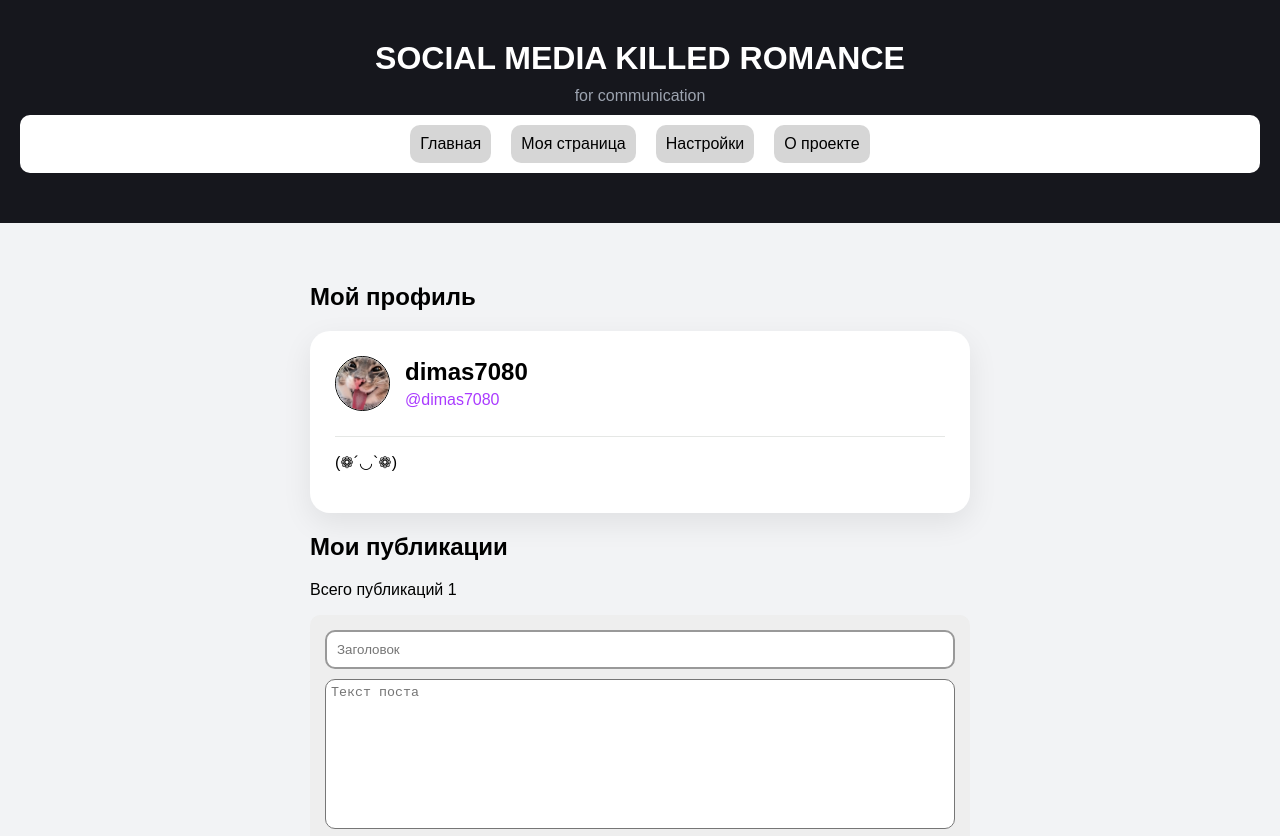
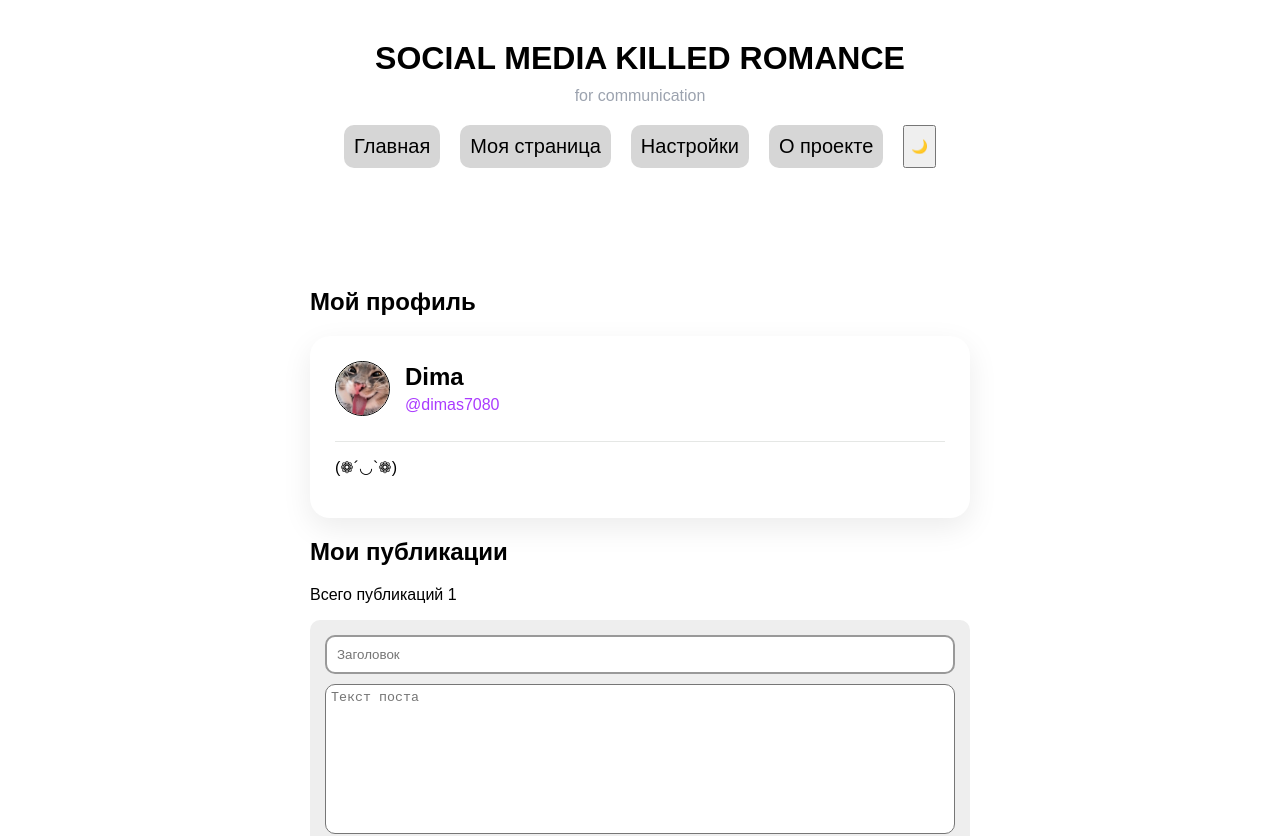
Before and after one commit to dimaswork7080/React, a React (Vite) app: page /profile in a window 1280 px wide. Shown: the top 836 px of the page. Built offline with nearby package versions, Linux system fonts and the light colour scheme.

Commit message:
Добавил тему

```diff
--- a/src/App.jsx
+++ b/src/App.jsx
@@ -1,5 +1,7 @@
 import { Routes, Route } from "react-router-dom";
 import { PostsProvider } from "./context/PostsContext";
+import { UserProvider } from "./context/UserContext";
+import { useTheme } from "./context/ThemeContext";
 
 import './App.css'
 import Header from "./components/Header";
@@ -10,11 +12,13 @@ import Settings from "./pages/Settings"
 import About from "./pages/About"
 
 function App() {
+  const {theme} = useTheme();
 
   return (
-    <div className='app'>
+    <div className={`app theme-${theme}`}>
       <Header />
       <main>
+        <UserProvider>
           <PostsProvider>
             <Routes>
               <Route path="/" element={<Home />} />
@@ -23,6 +27,8 @@ function App() {
               <Route path="/about" element={<About />} />
             </Routes>
           </PostsProvider>
+        </UserProvider>
+
       </main>
     </div>
   )
--- a/src/components/Header.jsx
+++ b/src/components/Header.jsx
@@ -1,24 +1,30 @@
 import { Link } from "react-router-dom";
+import { useTheme } from "../context/ThemeContext";
 
 function Header() {
+    const { theme, toggleTheme} = useTheme();
+
     return (
-        <header className="header">
+        <header className={`header theme-${theme}`}>
             <h1>SOCIAL MEDIA KILLED ROMANCE</h1>
             <p>for communication</p>
 
             <nav className="navigation">
-                <Link to="/">
+                <Link className={`nav-link theme-${theme}`} to="/">
                     Главная
                 </Link>
-                <Link to="/profile">
+                <Link className={`nav-link theme-${theme}`} to="/profile">
                     Моя страница
                 </Link>
-                <Link to="/settings">
+                <Link className={`nav-link theme-${theme}`} to="/settings">
                     Настройки
                 </Link>
-                <Link to="/about">
+                <Link className={`nav-link theme-${theme}`} to="/about">
                     О проекте
                 </Link>
+                <button onClick={toggleTheme}>
+                    {theme === "light" ? "🌙" : "☀"}
+                </button>
             </nav>
         </header>
 
--- a/src/components/ProfileCard.jsx
+++ b/src/components/ProfileCard.jsx
@@ -1,5 +1,6 @@
-import { useState } from "react";
-import Post from "./Post";
+// import { useState } from "react";
+// import Post from "./Post";
+import { useUser } from "../context/UserContext";
 
 function ProfileCard() {
     // const [posts, setPosts] = useState([
@@ -60,13 +61,14 @@ function ProfileCard() {
     //         posts.filter((post) => post.id !== id)
     //     );
     // }
+    const {userName} = useUser();
 
     return (
         <section className="profile-card">
             <div className="profile">
                 <img src="src/assets/cat.jpg" alt="" className="avatar"></img>
                 <div className="profile-info">
-                    <h2>dimas7080</h2>
+                    <h2>{userName}</h2>
                     <p>@dimas7080</p>
                 </div>
             </div>
--- /dev/null
+++ b/src/context/ThemeContext.jsx
@@ -0,0 +1,32 @@
+import { createContext, useContext, useEffect, useState } from "react";
+
+const ThemeContext = createContext();
+
+export function ThemeProvider({children}){
+    const [theme, setTheme] = useState(()=> {
+        return localStorage.getItem("theme") || "light";
+    });
+
+    useEffect(()=>{
+        localStorage.setItem("theme", theme);
+    }, [theme]);
+
+    function toggleTheme(){
+        setTheme((currentTheme) => currentTheme === "light" ? "dark" : "light");
+    }
+
+    return(
+        <ThemeContext.Provider value={{theme, toggleTheme}}>
+            {children}
+        </ThemeContext.Provider>
+    )
+}
+
+export function useTheme(){
+    const context = useContext(ThemeContext);
+    if(context === null){
+        throw new Error("useTheme должен использоваться внутри ThemeProvider");
+    }
+
+    return context;
+}
--- /dev/null
+++ b/src/context/UserContext.jsx
@@ -0,0 +1,23 @@
+import { createContext, useContext, useState } from "react";
+
+const UserContext = createContext();
+
+export function UserProvider({children}){
+    const [userName, setUserName] = useState("Dima");
+
+    return (
+        <UserContext.Provider value={{userName, setUserName}}>
+            {children}
+        </UserContext.Provider>
+    );
+}
+
+export function useUser(){
+    const context = useContext(UserContext);
+
+    if(context === null){
+        throw new Error("useUser должен использоваться внутри UserProvider")
+    }
+
+    return context;
+}
--- a/src/index.css
+++ b/src/index.css
@@ -143,6 +143,36 @@ button {
   padding: 40px 20px;
 }
 
+.header.theme-light {
+  background-color: white;
+  color: black;
+}
+
+.app.theme-light {
+  background-color: white;
+  color: black;
+  transition: all 0.2s;
+}
+
+.app.theme-dark {
+  background-color: black;
+  color: white;
+  transition: all 0.2s;
+}
+
+.nav-link {
+  color: white;
+  text-decoration: none;
+  font-size: 20px;
+}
+
+.nav-link.theme-light {
+  color: black;
+  text-decoration: none;
+  font-size: 20px;
+}
+
+
 .header h1 {
   margin: 0 0 10px;
   font-size: 32px
@@ -155,7 +185,7 @@ button {
 
 /*main */
 main {
-  max-width:  700px;
+  max-width: 700px;
   margin: 0 auto;
   padding: 40px 20px;
 }
@@ -234,19 +264,22 @@ main {
   cursor: pointer;
   transition: 0.2s;
 }
-.actions button:hover{
+
+.actions button:hover {
   background: white;
   transform: translateY(-2px);
 }
-.actions button:hover{
+
+.actions button:hover {
   background: white;
   transform: translateY(0px);
 }
-.actions button:active{
+
+.actions button:active {
   transform: translateY(0);
 }
 
-.post-form{
+.post-form {
   margin-top: 10px;
   display: flex;
   flex-direction: column;
@@ -256,7 +289,7 @@ main {
   gap: 10px;
 }
 
-.post-form button{
+.post-form button {
   background-color: #dddddd;
   border: 2px solid #999;
   padding: 10px;
@@ -267,37 +300,37 @@ main {
   transition: translate 2s ease;
 }
 
-.post-form button:hover{
+.post-form button:hover {
   background-color: #bebebe;
   transform: translate(100px, 50px);
   transform: scale(2);
   transition: transform 2s ease, background-color 2s ease;
 }
 
-.post-form textarea{
+.post-form textarea {
   resize: none;
   height: 150px;
   border-radius: 10px;
   padding: 5px;
 }
 
-.post-form input{
+.post-form input {
   padding: 10px;
   border: 2px solid #999;
   border-radius: 10px;
 }
 
-.te{
+.te {
   display: flex;
   align-items: center;
   justify-content: space-between;
 }
 
-.delete-button:hover{
+.delete-button:hover {
   background-color: red;
 }
 
-.navigation{
+.navigation {
   display: flex;
   gap: 20px;
   justify-content: center;
@@ -307,7 +340,7 @@ main {
   border-radius: 10px;
 }
 
-.navigation a{
+.navigation a {
   padding: 10px;
   border-radius: 10px;
   background-color: #d6d6d6;
--- a/src/main.jsx
+++ b/src/main.jsx
@@ -1,13 +1,17 @@
 import { StrictMode } from 'react';
 import { createRoot } from 'react-dom/client';
 import { BrowserRouter } from 'react-router-dom';
+import { ThemeProvider } from './context/ThemeContext.jsx';
+
 import './index.css'
 import App from './App.jsx'
 
 createRoot(document.getElementById('root')).render(
   <StrictMode>
     <BrowserRouter>
-      <App />
+      <ThemeProvider>
+        <App />
+      </ThemeProvider>
     </BrowserRouter>
   </StrictMode>,
 )
--- a/src/pages/Profile.jsx
+++ b/src/pages/Profile.jsx
@@ -2,6 +2,7 @@ import { useState} from "react";
 import ProfileCard from "../components/ProfileCard";
 import Post from "../components/Post";
 import { usePosts } from "../context/PostsContext";
+import { useUser } from "../context/UserContext";
 
 function Profile() {
     const { posts, setPosts } = usePosts();
@@ -23,6 +24,7 @@ function Profile() {
     const [title, setTitle] = useState('');
     const [text, setText] = useState("");
     const [error, setError] = useState("");
+    const {userName}  = useUser();
 
     // useEffect(() => {
     //     console.log("Количество постов", posts.length);
@@ -41,7 +43,7 @@ function Profile() {
             id: Date.now(),
             title: title,
             text: text,
-            author: "Dima"
+            author: userName
         }
 
         setPosts([...posts, newPost]);
--- a/src/pages/Settings.jsx
+++ b/src/pages/Settings.jsx
@@ -1,8 +1,20 @@
+import { useUser } from "../context/UserContext";
+
 function Settings(){
+    const {userName, setUserName} = useUser();
+
     return(
         <section className="page">
             <h1>Настройки</h1>
             <p>Потом добавим здесь настройки</p>
+            <label>
+                Имя пользователя:
+                <input type="text" value={userName}
+                onChange={(event) =>
+                    setUserName(event.target.value)
+                } />
+            </label>
+            <p>Текущее имя: {userName}</p>
         </section>
     )
 }
```
Lines whose indentation alone changed are shown as unchanged.
